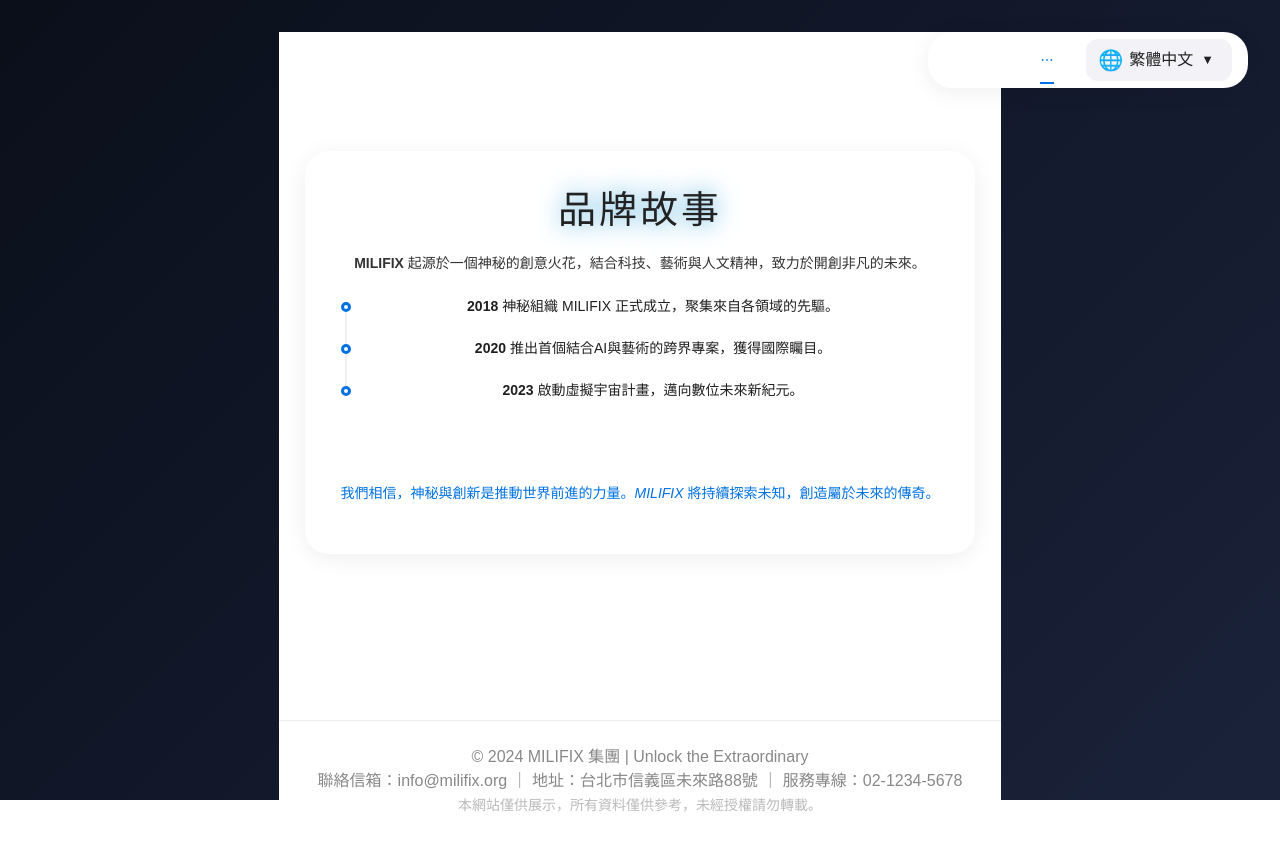
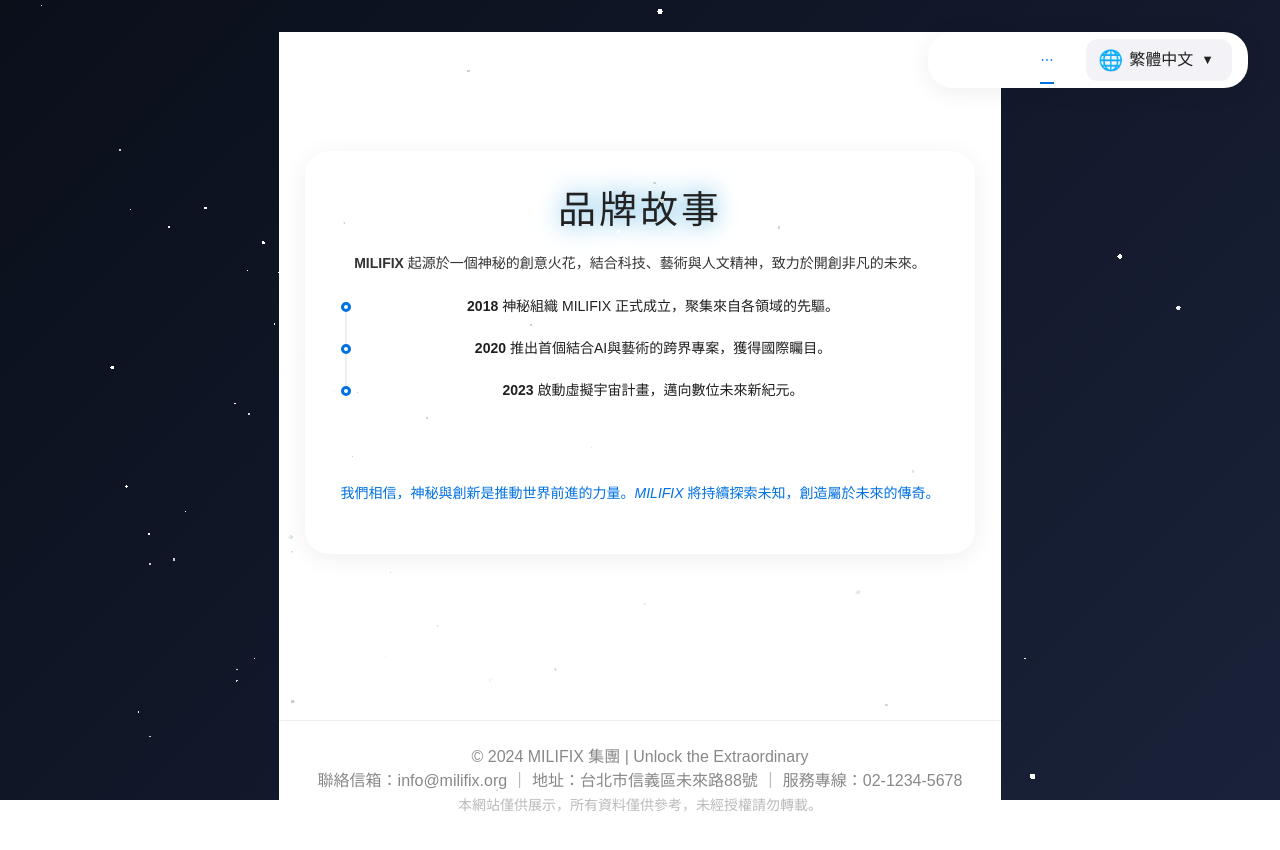
Before and after one commit to div-sir/milifix-react, a React (Vite) app: page / in a window 1280 px wide. Shown: the top 850 px of the page. Built offline with nearby package versions, Linux system fonts and the light colour scheme.

Commit message:
全站加入 OGL 粒子背景效果

```diff
--- a/package.json
+++ b/package.json
@@ -12,6 +12,7 @@
   },
   "dependencies": {
     "antd": "^5.26.4",
+    "ogl": "^1.0.11",
     "react": "^19.1.0",
     "react-bits": "^1.0.5",
     "react-dom": "^19.1.0",
--- a/src/App.jsx
+++ b/src/App.jsx
@@ -7,6 +7,7 @@
 import Art from './Art';
 import Project from './Project';
 import Team from './Team';
+import Particles from './Particles';
 //import { Fireflies } from 'react-bits';
 
 const { Header, Content, Footer } = Layout;
@@ -25,11 +26,11 @@
 
 function App() {
   const path = window.location.pathname;
-  if (path.startsWith('/story')) return <Story />;
-  if (path.startsWith('/tech')) return <Tech />;
-  if (path.startsWith('/art')) return <Art />;
-  if (path.startsWith('/project')) return <Project />;
-  if (path.startsWith('/team')) return <Team />;
+  if (path.startsWith('/story')) return <><Particles /><Story /></>;
+  if (path.startsWith('/tech')) return <><Particles /><Tech /></>;
+  if (path.startsWith('/art')) return <><Particles /><Art /></>;
+  if (path.startsWith('/project')) return <><Particles /><Project /></>;
+  if (path.startsWith('/team')) return <><Particles /><Team /></>;
 
   return (
     <ConfigProvider
@@ -41,6 +42,7 @@
       }}
     >
       <div style={{ minHeight: '100vh', background: '#fff' }}>
+        <Particles />
         <NavBar active="home" />
         <div style={{ display: 'flex', justifyContent: 'center', alignItems: 'center', minHeight: '80vh', padding: '2vw' }}>
           <div style={{ background: '#fff', borderRadius: 24, boxShadow: '0 4px 24px 0 #0001', padding: 36, maxWidth: 700, width: '100%', margin: '48px 0' }}>
--- /dev/null
+++ b/src/Particles.css
@@ -0,0 +1,10 @@
+.particles-container {
+  position: absolute;
+  left: 0;
+  top: 0;
+  width: 100vw;
+  height: 100vh;
+  z-index: 0;
+  pointer-events: none;
+  overflow: hidden;
+}
--- /dev/null
+++ b/src/Particles.jsx
@@ -0,0 +1,233 @@
+import { useEffect, useRef } from "react";
+import { Renderer, Camera, Geometry, Program, Mesh } from "ogl";
+import './Particles.css';
+
+const defaultColors = ["#ffffff", "#ffffff", "#ffffff"];
+
+const hexToRgb = (hex) => {
+  hex = hex.replace(/^#/, "");
+  if (hex.length === 3) {
+    hex = hex.split("").map((c) => c + c).join("");
+  }
+  const int = parseInt(hex, 16);
+  const r = ((int >> 16) & 255) / 255;
+  const g = ((int >> 8) & 255) / 255;
+  const b = (int & 255) / 255;
+  return [r, g, b];
+};
+
+const vertex = `
+  attribute vec3 position;
+  attribute vec4 random;
+  attribute vec3 color;
+
+  uniform mat4 modelMatrix;
+  uniform mat4 viewMatrix;
+  uniform mat4 projectionMatrix;
+  uniform float uTime;
+  uniform float uSpread;
+  uniform float uBaseSize;
+  uniform float uSizeRandomness;
+
+  varying vec4 vRandom;
+  varying vec3 vColor;
+
+  void main() {
+    vRandom = random;
+    vColor = color;
+
+    vec3 pos = position * uSpread;
+    pos.z *= 10.0;
+
+    vec4 mPos = modelMatrix * vec4(pos, 1.0);
+    float t = uTime;
+    mPos.x += sin(t * random.z + 6.28 * random.w) * mix(0.1, 1.5, random.x);
+    mPos.y += sin(t * random.y + 6.28 * random.x) * mix(0.1, 1.5, random.w);
+    mPos.z += sin(t * random.w + 6.28 * random.y) * mix(0.1, 1.5, random.z);
+
+    vec4 mvPos = viewMatrix * mPos;
+    gl_PointSize = (uBaseSize * (1.0 + uSizeRandomness * (random.x - 0.5))) / length(mvPos.xyz);
+    gl_Position = projectionMatrix * mvPos;
+  }
+`;
+
+const fragment = `
+  precision highp float;
+
+  uniform float uTime;
+  uniform float uAlphaParticles;
+  varying vec4 vRandom;
+  varying vec3 vColor;
+
+  void main() {
+    vec2 uv = gl_PointCoord.xy;
+    float d = length(uv - vec2(0.5));
+
+    if(uAlphaParticles < 0.5) {
+      if(d > 0.5) {
+        discard;
+      }
+      gl_FragColor = vec4(vColor + 0.2 * sin(uv.yxx + uTime + vRandom.y * 6.28), 1.0);
+    } else {
+      float circle = smoothstep(0.5, 0.4, d) * 0.8;
+      gl_FragColor = vec4(vColor + 0.2 * sin(uv.yxx + uTime + vRandom.y * 6.28), circle);
+    }
+  }
+`;
+
+const Particles = ({
+  particleCount = 200,
+  particleSpread = 10,
+  speed = 0.1,
+  particleColors,
+  moveParticlesOnHover = false,
+  particleHoverFactor = 1,
+  alphaParticles = false,
+  particleBaseSize = 100,
+  sizeRandomness = 1,
+  cameraDistance = 20,
+  disableRotation = false,
+  className,
+}) => {
+  const containerRef = useRef(null);
+  const mouseRef = useRef({ x: 0, y: 0 });
+
+  useEffect(() => {
+    const container = containerRef.current;
+    if (!container) return;
+
+    const renderer = new Renderer({ depth: false, alpha: true });
+    const gl = renderer.gl;
+    container.appendChild(gl.canvas);
+    gl.clearColor(0, 0, 0, 0);
+
+    const camera = new Camera(gl, { fov: 15 });
+    camera.position.set(0, 0, cameraDistance);
+
+    const resize = () => {
+      const width = container.clientWidth;
+      const height = container.clientHeight;
+      renderer.setSize(width, height);
+      camera.perspective({ aspect: gl.canvas.width / gl.canvas.height });
+    };
+    window.addEventListener("resize", resize, false);
+    resize();
+
+    const handleMouseMove = (e) => {
+      const rect = container.getBoundingClientRect();
+      const x = ((e.clientX - rect.left) / rect.width) * 2 - 1;
+      const y = -(((e.clientY - rect.top) / rect.height) * 2 - 1);
+      mouseRef.current = { x, y };
+    };
+
+    if (moveParticlesOnHover) {
+      container.addEventListener("mousemove", handleMouseMove);
+    }
+
+    const count = particleCount;
+    const positions = new Float32Array(count * 3);
+    const randoms = new Float32Array(count * 4);
+    const colors = new Float32Array(count * 3);
+    const palette = particleColors && particleColors.length > 0 ? particleColors : defaultColors;
+
+    for (let i = 0; i < count; i++) {
+      let x, y, z, len;
+      do {
+        x = Math.random() * 2 - 1;
+        y = Math.random() * 2 - 1;
+        z = Math.random() * 2 - 1;
+        len = x * x + y * y + z * z;
+      } while (len > 1 || len === 0);
+      const r = Math.cbrt(Math.random());
+      positions.set([x * r, y * r, z * r], i * 3);
+      randoms.set([Math.random(), Math.random(), Math.random(), Math.random()], i * 4);
+      const col = hexToRgb(palette[Math.floor(Math.random() * palette.length)]);
+      colors.set(col, i * 3);
+    }
+
+    const geometry = new Geometry(gl, {
+      position: { size: 3, data: positions },
+      random: { size: 4, data: randoms },
+      color: { size: 3, data: colors },
+    });
+
+    const program = new Program(gl, {
+      vertex,
+      fragment,
+      uniforms: {
+        uTime: { value: 0 },
+        uSpread: { value: particleSpread },
+        uBaseSize: { value: particleBaseSize },
+        uSizeRandomness: { value: sizeRandomness },
+        uAlphaParticles: { value: alphaParticles ? 1 : 0 },
+      },
+      transparent: true,
+      depthTest: false,
+    });
+
+    const particles = new Mesh(gl, { mode: gl.POINTS, geometry, program });
+
+    let animationFrameId;
+    let lastTime = performance.now();
+    let elapsed = 0;
+
+    const update = (t) => {
+      animationFrameId = requestAnimationFrame(update);
+      const delta = t - lastTime;
+      lastTime = t;
+      elapsed += delta * speed;
+
+      program.uniforms.uTime.value = elapsed * 0.001;
+
+      if (moveParticlesOnHover) {
+        particles.position.x = -mouseRef.current.x * particleHoverFactor;
+        particles.position.y = -mouseRef.current.y * particleHoverFactor;
+      } else {
+        particles.position.x = 0;
+        particles.position.y = 0;
+      }
+
+      if (!disableRotation) {
+        particles.rotation.x = Math.sin(elapsed * 0.0002) * 0.1;
+        particles.rotation.y = Math.cos(elapsed * 0.0005) * 0.15;
+        particles.rotation.z += 0.01 * speed;
+      }
+
+      renderer.render({ scene: particles, camera });
+    };
+
+    animationFrameId = requestAnimationFrame(update);
+
+    return () => {
+      window.removeEventListener("resize", resize);
+      if (moveParticlesOnHover) {
+        container.removeEventListener("mousemove", handleMouseMove);
+      }
+      cancelAnimationFrame(animationFrameId);
+      if (container.contains(gl.canvas)) {
+        container.removeChild(gl.canvas);
+      }
+    };
+    // eslint-disable-next-line react-hooks/exhaustive-deps
+  }, [
+    particleCount,
+    particleSpread,
+    speed,
+    moveParticlesOnHover,
+    particleHoverFactor,
+    alphaParticles,
+    particleBaseSize,
+    sizeRandomness,
+    cameraDistance,
+    disableRotation,
+  ]);
+
+  return (
+    <div
+      ref={containerRef}
+      className={`particles-container ${className || ''}`}
+    />
+  );
+};
+
+export default Particles;
```
Also changed, not shown: 1 other file (tests, documents, lock files or other folders).
